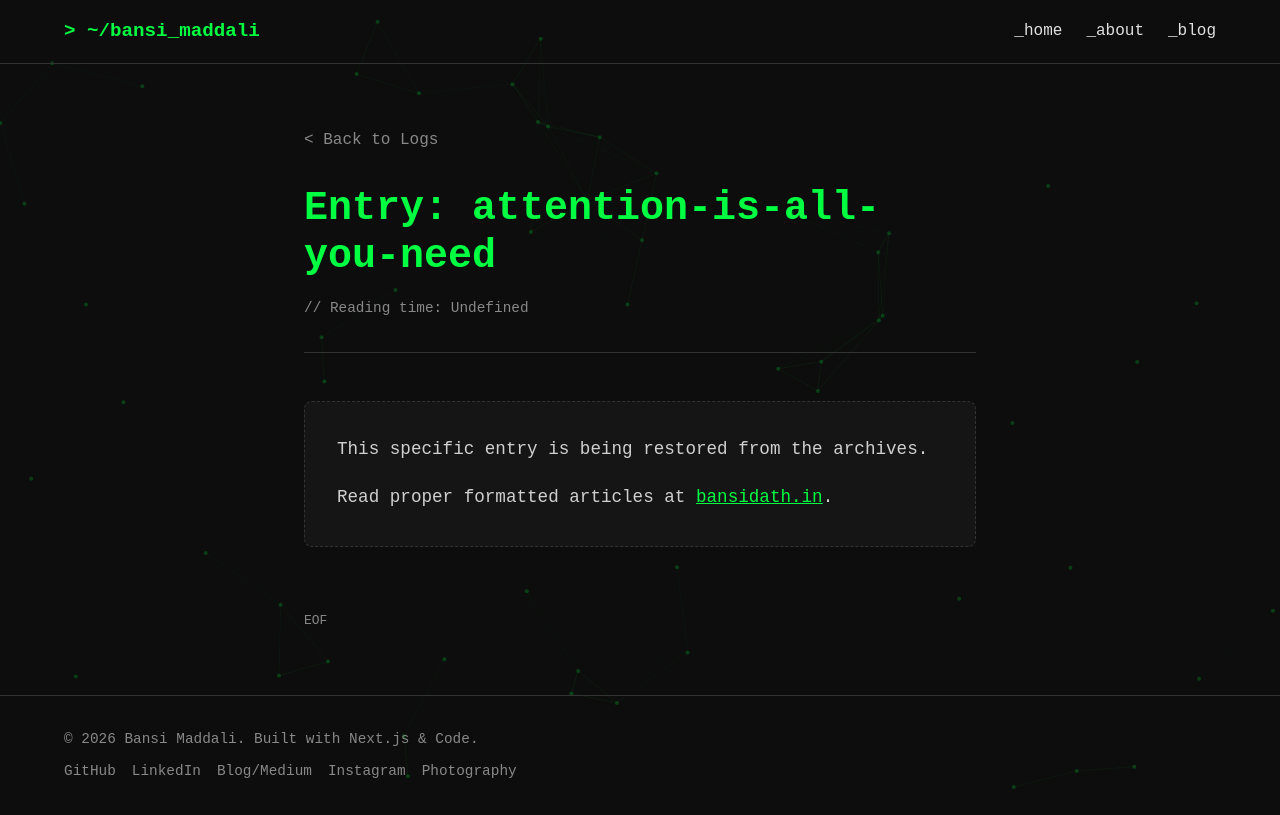
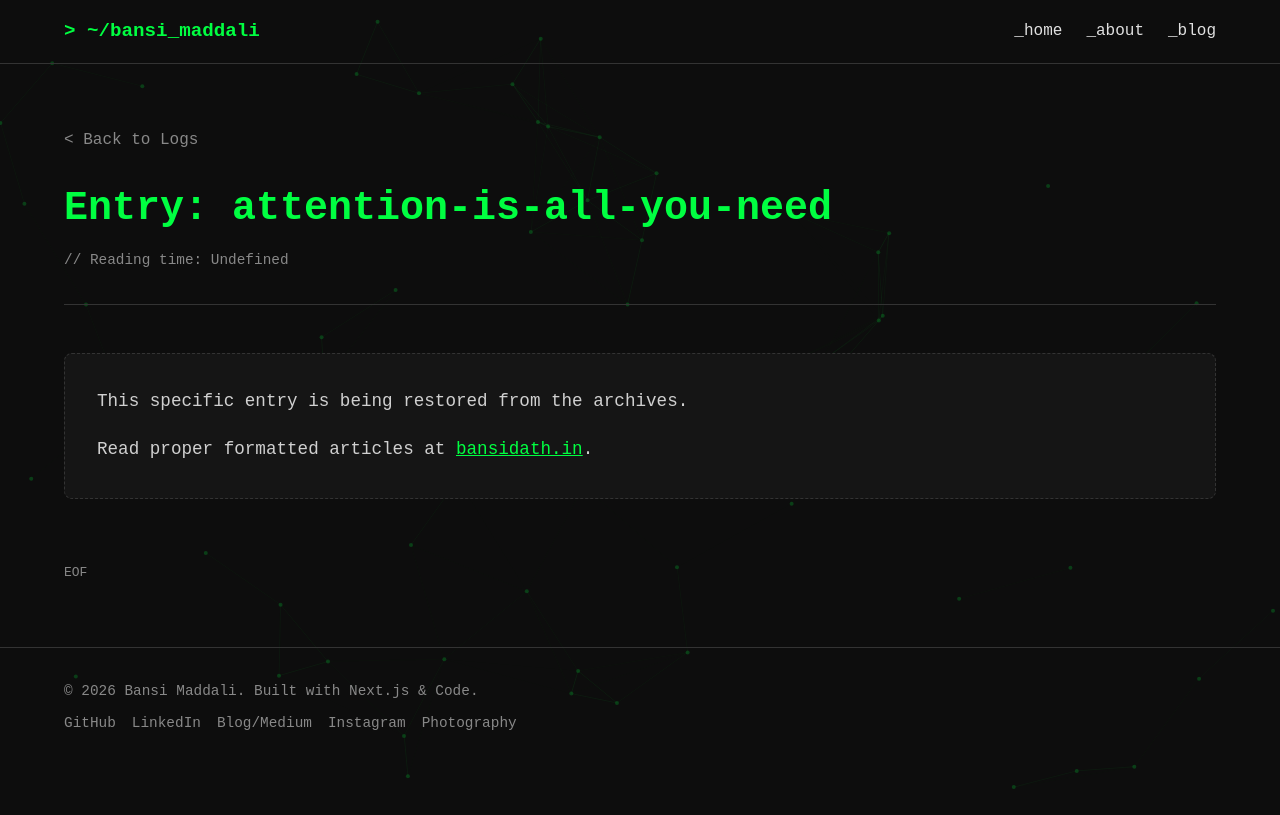
Before and after one commit to bansi-007/bansi, a Next.js app: page /blog/attention-is-all-you-need in a window 1280 px wide. Built offline with nearby package versions, Linux system fonts and the light colour scheme.

Commit message:
Update blog post container to full width

```diff
--- a/src/app/blog/[slug]/page.tsx
+++ b/src/app/blog/[slug]/page.tsx
@@ -50,7 +50,7 @@ export default async function BlogPost({ params }: { params: Promise<{ slug: str
     const post = blogContent[slug];
 
     return (
-        <div className="container" style={{ maxWidth: '800px', marginTop: '4rem' }}>
+        <div className="container" style={{ maxWidth: '100%', marginTop: '4rem' }}>
             <Link href="/blog" style={{ color: 'var(--muted)', marginBottom: '2rem', display: 'inline-block' }}>
                 &lt; Back to Logs
             </Link>
```
